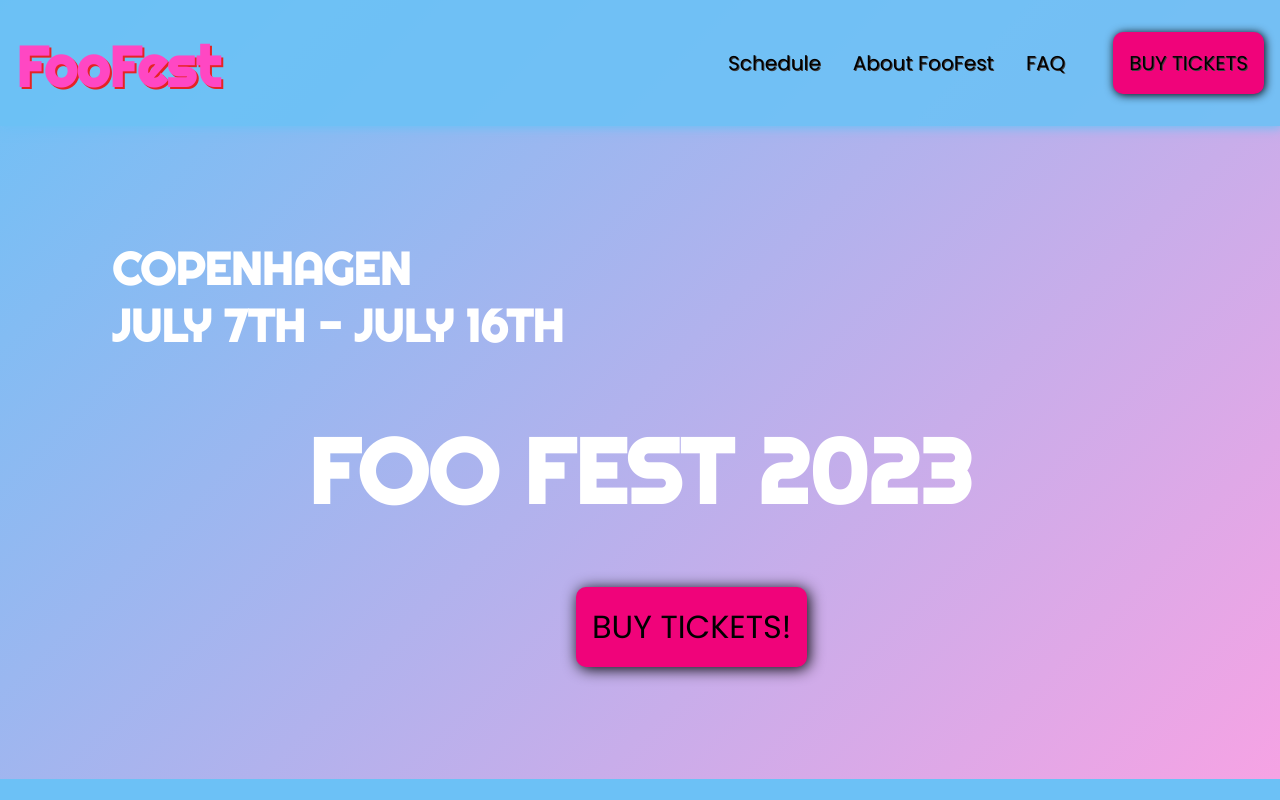
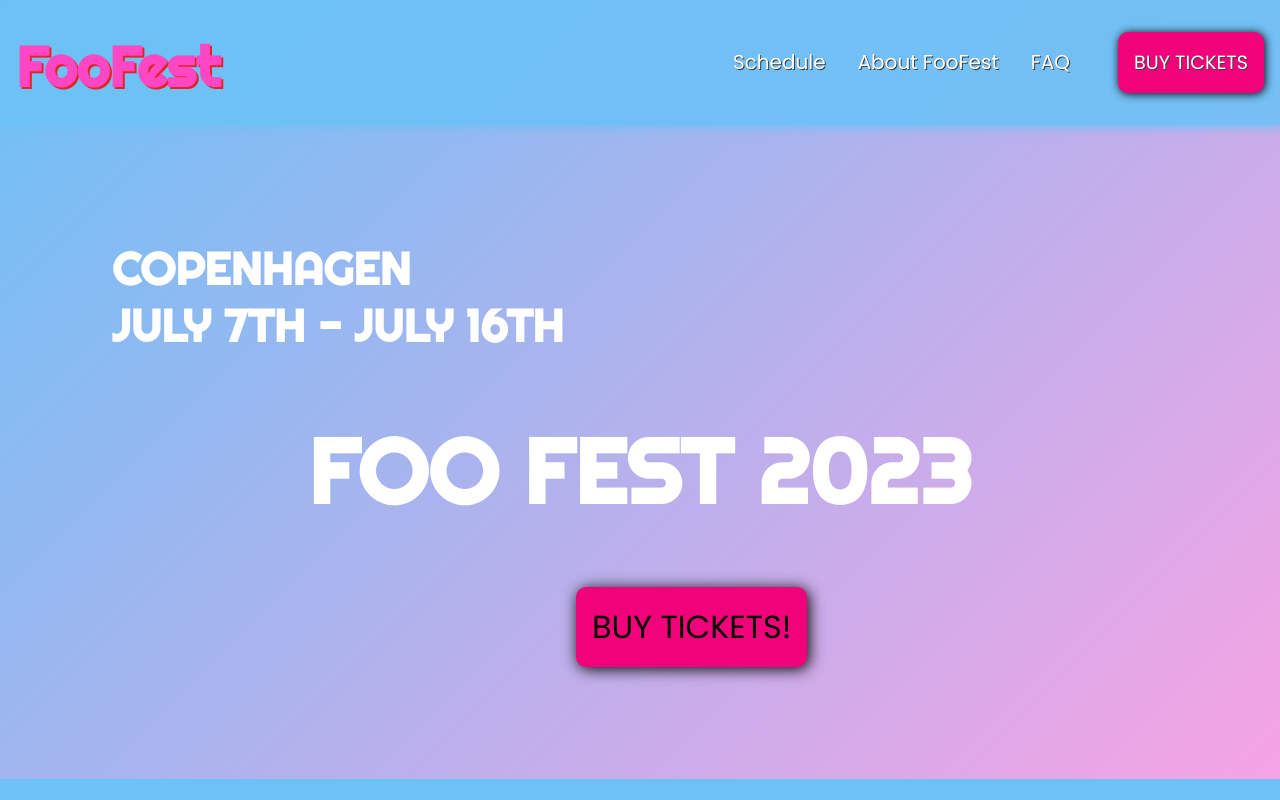
Before and after one commit to sabi4826/exam_frontend, a React (Vite) app: page / in a window 1280 px wide. Shown: the top 800 px of the page. Built offline with nearby package versions, Linux system fonts and the light colour scheme.

Commit message:
font-sizes

```diff
--- a/src/style/menu.module.css
+++ b/src/style/menu.module.css
@@ -9,7 +9,7 @@ html {
   --primary-font: "Righteous", cursive;
   --secondary-font: "Poppins", sans-serif;
   --dark-color1: #f0037a;
-  --dark-text-color: black;
+  --dark-text-color: rgb(255, 255, 255);
 }
 
 /* //////////////////////////Navigation bar///////////////////////////////// */
@@ -49,10 +49,11 @@ nav li {
   border-radius: 10px;
   padding: 1rem;
   box-shadow: 1px 1px 10px black;
-  font-size: 22px;
+  font-size: 1rem;
   font-family: var(--secondary-font);
   margin-left: 4rem;
   text-shadow: 1px 1px #444042;
+  color: white;
 }
 
 @media screen and (min-width: 601px) {
@@ -75,7 +76,7 @@ nav li {
     font-size: 15px;
   }
   .buy-ticket-button {
-    font-size: 13px;
+    font-size: 1rem;
     margin-left: 0px;
   }
 
@@ -102,7 +103,7 @@ nav li {
   }
   .logoText {
     margin-top: 1rem;
-    font-size: 2.5rem;
+    font-size: 1rem;
   }
 }
 @media screen and (min-width: 800px) {
@@ -110,7 +111,7 @@ nav li {
     font-size: 20px;
   }
   .buyTicketButton {
-    font-size: 20px;
+    font-size: 1.2rem;
     margin-left: 2rem;
   }
   .logoText {
```
